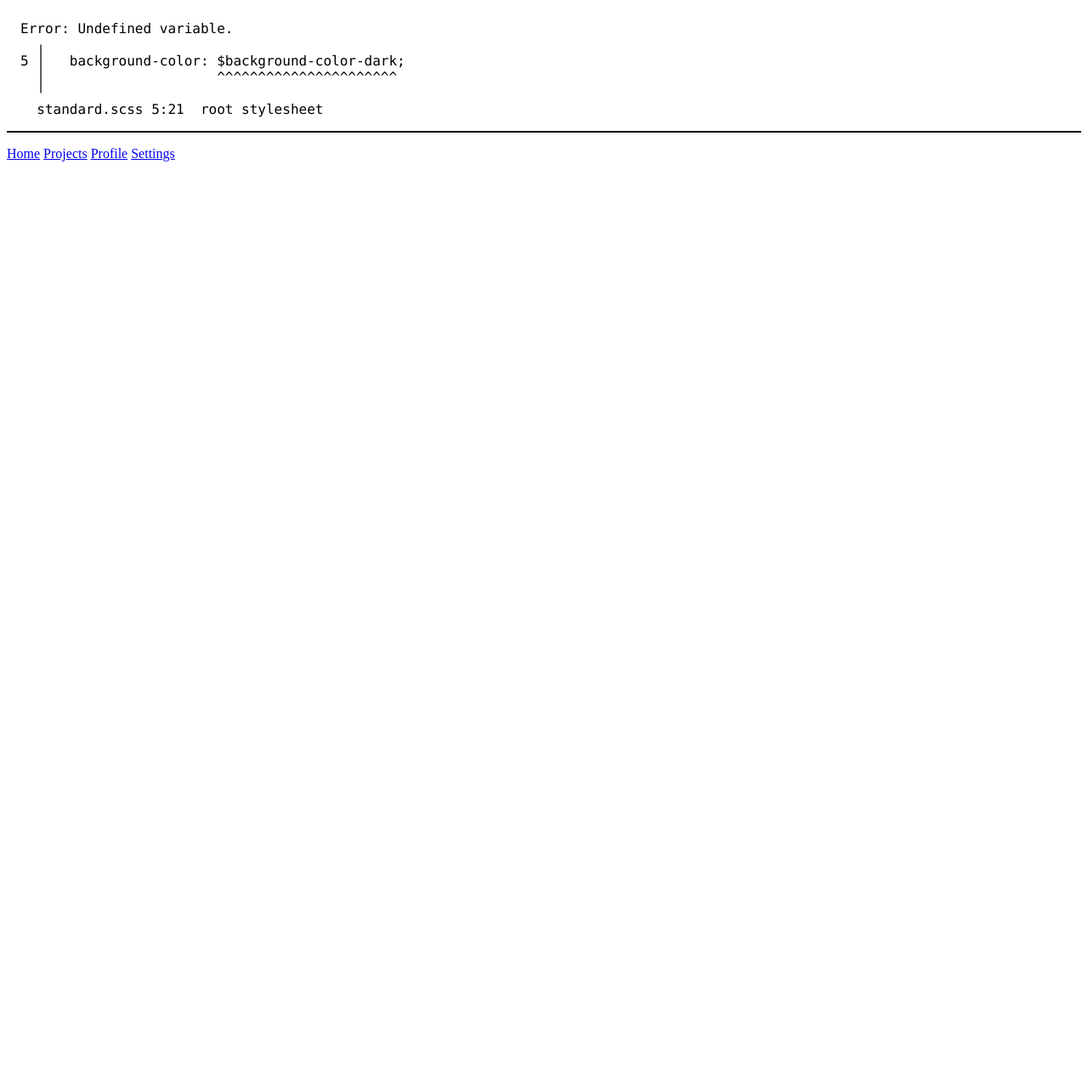
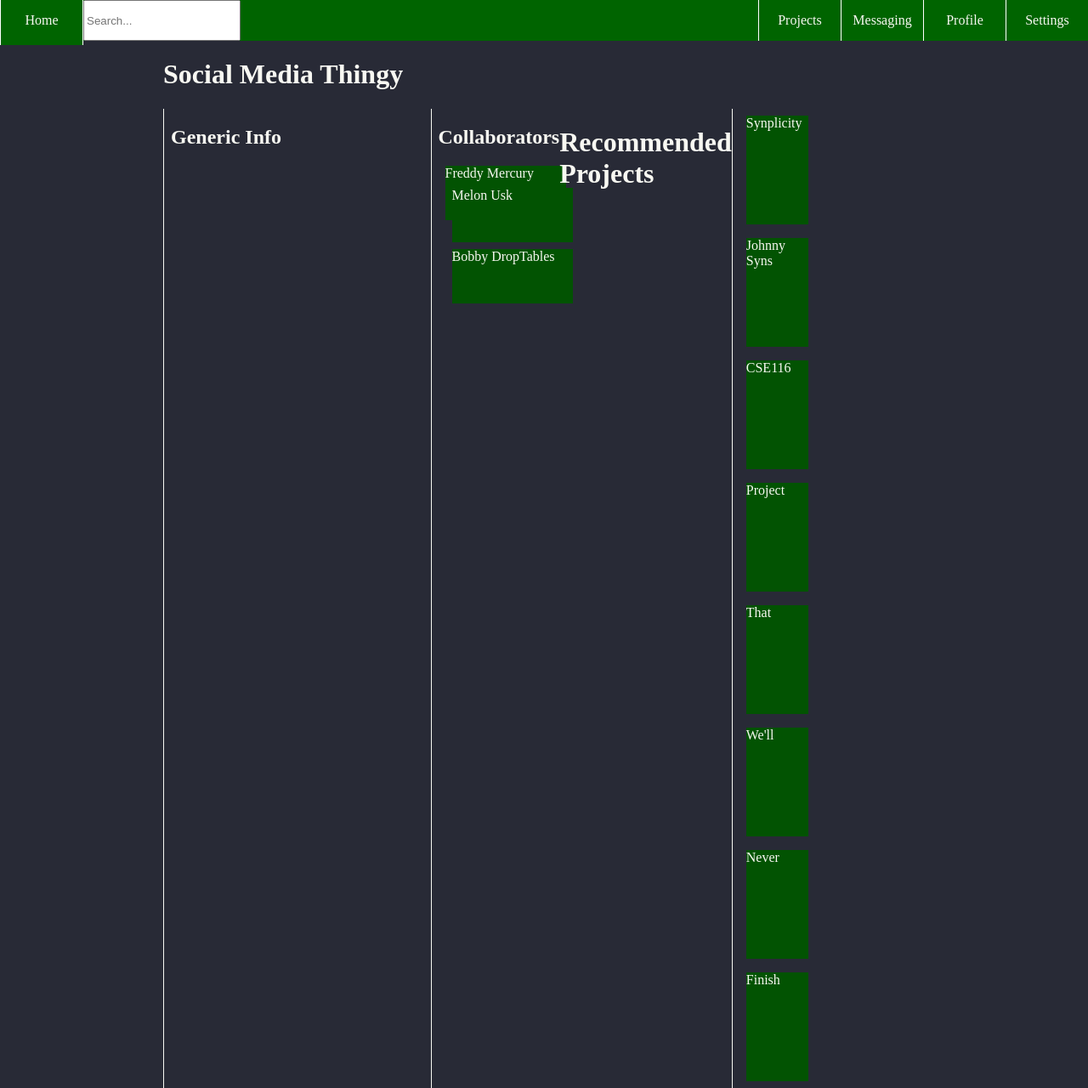
Before and after one commit to charliebrown314/StartupCentral, a Python web app: template view/templates/homepage.html in a window 1280 px wide. Shown: the whole page at 85% size. Before the commit the page ends 190 px from the top, so only its background shows below. Run offline with Jinja, Linux system fonts and the light colour scheme; the template is opened without the code that fills it, so the values that code supplies are empty.

Commit message:
Implemented General Layout of Homepage

```diff
--- a/view/static/css/nav.css
+++ b/view/static/css/nav.css
@@ -1,17 +1,66 @@
-/* Error: Can't find stylesheet to import.
- *   ,
- * 1 | @use 'global_vars';
- *   | ^^^^^^^^^^^^^^^^^^
- *   '
- *   nav.scss 1:1  root stylesheet */
+/* Background Options */
+/* Scroll Bar Options */
+/* Tile Options */
+/* Nav Bar Options */
+/* Dark Mode Standard */
+nav {
+  background-color: darkgreen;
+  display: flex;
+  justify-content: flex-end;
+  width: 100%;
+  height: 3rem;
+}
+nav a {
+  width: 6rem;
+  height: 100%;
+  border-left: 1px solid white;
+  line-height: 3rem;
+  text-align: center;
+  text-decoration: none;
+  color: #f8f8f2;
+}
+nav a:hover {
+  background-color: #025302;
+}
+nav a.nav-selected {
+  background-color: inherit;
+  height: 110%;
+}
+nav #nav-home {
+  border-right: 1px solid white;
+}
+nav input {
+  margin-right: auto;
+}
 
-body::before {
-  font-family: "Source Code Pro", "SF Mono", Monaco, Inconsolata, "Fira Mono",
-      "Droid Sans Mono", monospace, monospace;
-  white-space: pre;
-  display: block;
-  padding: 1em;
-  margin-bottom: 1em;
-  border-bottom: 2px solid black;
-  content: "Error: Can't find stylesheet to import.\a   \2577 \a 1 \2502  @use 'global_vars';\a   \2502  ^^^^^^^^^^^^^^^^^^\a   \2575 \a   nav.scss 1:1  root stylesheet";
+nav.light-mode {
+  background-color: lightgreen;
+  display: flex;
+  justify-content: flex-end;
+  width: 100%;
+  height: 3rem;
 }
+nav.light-mode a {
+  width: 6rem;
+  height: 100%;
+  border-left: 1px solid black;
+  line-height: 3rem;
+  text-align: center;
+  text-decoration: none;
+  color: #f8f8f2;
+}
+nav.light-mode a:hover {
+  background-color: darkgreen;
+}
+nav.light-mode a.nav-selected {
+  background-color: inherit;
+  height: 110%;
+}
+nav.light-mode #nav-home {
+  border-left: 1px solid black;
+}
+nav.light-mode input {
+  margin-right: auto;
+}
+
+/*# sourceMappingURL=nav.css.map */
--- a/view/static/css/standard.css
+++ b/view/static/css/standard.css
@@ -1,17 +1,32 @@
-/* Error: Undefined variable.
- *   ,
- * 5 |   background-color: $background-color-dark;
- *   |                     ^^^^^^^^^^^^^^^^^^^^^^
- *   '
- *   standard.scss 5:21  root stylesheet */
+/* Background Options */
+/* Scroll Bar Options */
+/* Tile Options */
+/* Nav Bar Options */
+body {
+  margin: 0;
+  background-color: #282a36;
+  color: #f8f8f2;
+}
 
-body::before {
-  font-family: "Source Code Pro", "SF Mono", Monaco, Inconsolata, "Fira Mono",
-      "Droid Sans Mono", monospace, monospace;
-  white-space: pre;
-  display: block;
-  padding: 1em;
-  margin-bottom: 1em;
-  border-bottom: 2px solid black;
-  content: "Error: Undefined variable.\a   \2577 \a 5 \2502    background-color: $background-color-dark;\a   \2502                      ^^^^^^^^^^^^^^^^^^^^^^\a   \2575 \a   standard.scss 5:21  root stylesheet";
+body.light-mode {
+  background-color: white;
+  color: black;
 }
+
+#content {
+  width: 70%;
+  height: 100%;
+  margin: 0 auto;
+}
+
+::-webkit-scrollbar {
+  height: 0.2rem;
+  width: 0.2rem;
+  background-color: inherit;
+}
+
+::-webkit-scrollbar-thumb {
+  background-color: white;
+}
+
+/*# sourceMappingURL=standard.css.map */
--- /dev/null
+++ b/view/static/css/tiles.css
@@ -0,0 +1,48 @@
+/* Background Options */
+/* Scroll Bar Options */
+/* Tile Options */
+/* Nav Bar Options */
+.single-row {
+  display: flex;
+  overflow: auto;
+}
+
+div.row-tile {
+  height: 8rem;
+  width: 33.3333333333%;
+  margin: 0.5rem 0.5rem;
+  flex-shrink: 0;
+}
+
+div.two-column {
+  display: flex;
+}
+div.two-column > div {
+  width: 50%;
+  flex-direction: column;
+  padding-left: 0.5rem;
+  border-left: 1px solid #f8f8f2;
+}
+div.two-column div.col-large {
+  width: 70%;
+}
+div.two-column div.col-small {
+  width: 30%;
+}
+
+div.col-tile {
+  height: 4rem;
+  width: 100%;
+  margin: 0.5rem 0.5rem;
+  flex-shrink: 0;
+}
+
+div.nameplate {
+  background-color: #025302;
+}
+
+div.recommendation {
+  background-color: #025302;
+}
+
+/*# sourceMappingURL=tiles.css.map */
--- a/view/static/sass/_global_vars.scss
+++ b/view/static/sass/_global_vars.scss
@@ -1,5 +1,30 @@
-/* Generic Options */
+/* Background Options */
 $background-color-dark: #282a36; // Dracula Dark BG
+$text-color-dark: #f8f8f2;
+$border-color-dark: #f8f8f2;
+
+$background-color-light: white;
+$text-color-light: black;
+
+@mixin global-light-mode($light-mode: false){
+  @if $light-mode{
+    background-color: $background-color-light;
+    color: $text-color-light;
+  }
+  @else{
+    background-color: $background-color-dark;
+    color: $text-color-dark;
+  }
+}
+
+/* Scroll Bar Options */
+$scroll-bar-dark: white;
+
+$scroll-bar-light: black;
+
+/* Tile Options */
+$tile-height: 8rem;
+$tile-width: 100% / 3;
 
 /* Nav Bar Options */
 
--- a/view/static/sass/nav.scss
+++ b/view/static/sass/nav.scss
@@ -1,9 +1,14 @@
-@use 'global_vars';
+@use 'global_vars' as *;
 
 /* Dark Mode Standard */
 
-nav {
-  background-color: $nav-color-dark;
+@mixin nav-mode($light-mode: false) {
+  @if $light-mode {
+    background-color: $nav-color-light;
+  }
+  @else {
+    background-color: $nav-color-dark;
+  }
   display: flex;
   justify-content: flex-end;
   width: 100%;
@@ -11,17 +16,48 @@
   a {
     width: 6rem;
     height: 100%;
-    border-left: 1px solid $button-border-color-dark;
+    @if $light-mode {
+      border-left: 1px solid $button-border-color-light;
+    }
+    @else {
+      border-left: 1px solid $button-border-color-dark;
+    }
     line-height: 3rem;
     text-align: center;
     text-decoration: none;
     color: #f8f8f2;
   }
   a:hover {
-    background-color: $nav-hover-color-dark;
+    @if $light-mode {
+      background-color: $nav-hover-color-light;
+    }
+    @else {
+      background-color: $nav-hover-color-dark;
+    }
+  }
+  a.nav-selected {
+    background-color: inherit;
+    height: 110%;
   }
   #nav-home {
-    border-right: 1px solid $button-border-color-dark;
+
+    @if $light-mode {
+      border-left: 1px solid $button-border-color-light;
+    }
+    @else {
+      border-right: 1px solid $button-border-color-dark;
+    }
+
+  }
+  input {
     margin-right: auto;
   }
 }
+
+nav {
+  @include nav-mode($light-mode: false)
+}
+
+nav.light-mode {
+  @include nav-mode($light-mode: true)
+}
--- a/view/static/sass/standard.scss
+++ b/view/static/sass/standard.scss
@@ -1,6 +1,26 @@
-@use 'global_vars';
+@use 'global_vars' as *;
 
 body {
   margin: 0;
-  background-color: $background-color-dark;
+  @include global-light-mode($light-mode: false);
 }
+
+body.light-mode {
+  @include global-light-mode($light-mode: true);
+}
+
+#content {
+  width: 70%;
+  height: 100%;
+  margin: 0 auto;
+}
+
+::-webkit-scrollbar{
+  height: .2rem;
+  width: .2rem;
+  background-color: inherit;
+}
+
+::-webkit-scrollbar-thumb{
+  background-color: $scroll-bar-dark;
+}
--- /dev/null
+++ b/view/static/sass/tiles.scss
@@ -0,0 +1,45 @@
+@use 'global_vars' as *;
+
+.single-row {
+  display: flex;
+  overflow: auto;
+}
+
+
+div.row-tile {
+  height: $tile-height;
+  width: $tile-width;
+  margin: .5rem .5rem;
+  flex-shrink: 0;
+}
+
+div.two-column{
+  display: flex;
+  > div {
+    width: 50%;
+    flex-direction: column;
+    padding-left: .5rem;
+    border-left: 1px solid $border-color-dark;
+  }
+  div.col-large{
+    width: 70%;
+  }
+  div.col-small{
+    width: 30%;
+  }
+}
+
+div.col-tile {
+  height: $tile-height / 2;
+  width: 100%;
+  margin: .5rem .5rem;
+  flex-shrink: 0;
+}
+
+div.nameplate {
+  background-color: #025302;
+}
+
+div.recommendation {
+  background-color: #025302;
+}
--- a/view/templates/homepage.html
+++ b/view/templates/homepage.html
@@ -5,15 +5,42 @@
     <title>Social Media Thingy - Home</title>
     <link rel="stylesheet" href="../static/css/nav.css">
     <link rel="stylesheet" href="../static/css/standard.css">
-    <link rel="script" href="../static/js/functions.js">
+    <link rel="stylesheet" href="../static/css/tiles.css">
+    <script src="../static/js/functions.js"></script>
 </head>
-<body>
+<body onload="setUp();">
 <nav class="nav nav-topbar">
-    <a href="homepage.html" id="nav-home">Home</a>
+    <a class="nav-selected" href="homepage.html" id="nav-home">Home</a>
+    <input type="text" placeholder="Search..." id="nav-search">
     <a href="projects.html" id="nav-projects">Projects</a>
+    <a href="messaging.html" id="nav-messaging">Messaging</a>
     <a href="profile.html" id="nav-profile">Profile</a>
     <a href="settings.html" id="nav-settings">Settings</a>
 </nav>
-<div id="content"></div>
+<div id="content">
+    <h1>Social Media Thingy</h1>
+    <div class="two-column" id="main">
+        <div class="col-large">
+            <h2>Generic Info</h2>
+        </div>
+        <div class="col-small" id="collaborators">
+            <h2>Collaborators</h2>
+            <div class="col-tile nameplate">Freddy Mercury<img src="" </div>
+            <div class="col-tile nameplate">Melon Usk</div>
+            <div class="col-tile nameplate">Bobby DropTables</div>
+        </div>
+    </div>
+    <h1>Recommended Projects</h1>
+    <div class="single-row" id="reccomendations">
+        <div class="row-tile recommendation">Synplicity</div>
+        <div class="row-tile recommendation">Johnny Syns</div>
+        <div class="row-tile recommendation">CSE116</div>
+        <div class="row-tile recommendation">Project</div>
+        <div class="row-tile recommendation">That</div>
+        <div class="row-tile recommendation">We'll</div>
+        <div class="row-tile recommendation">Never</div>
+        <div class="row-tile recommendation">Finish</div>
+    </div>
+</div>
 </body>
 </html>
```
Also changed, not shown: view/static/js/functions.js (+43 -0 lines), view/assets/linked_in_pfp.jpeg (added).
